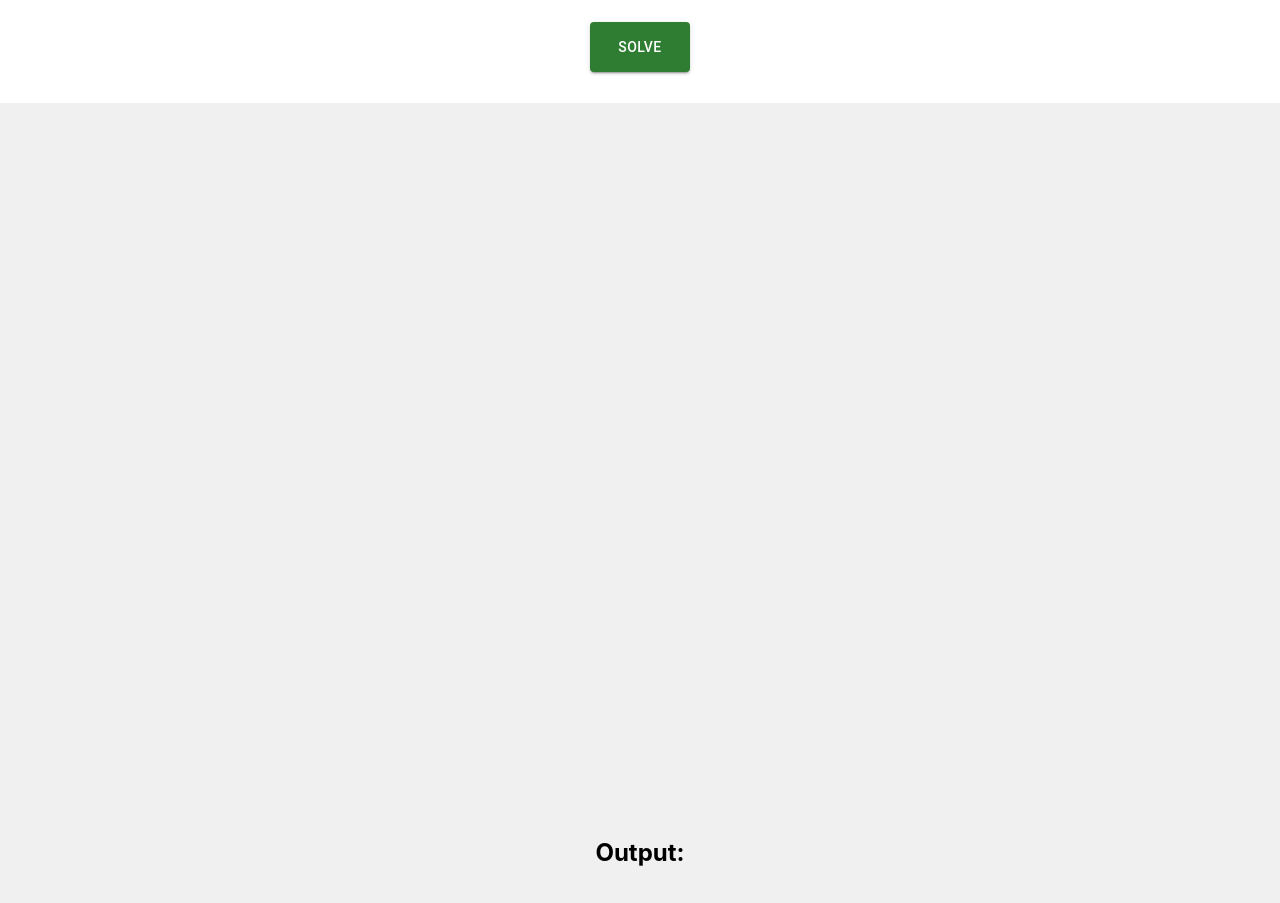
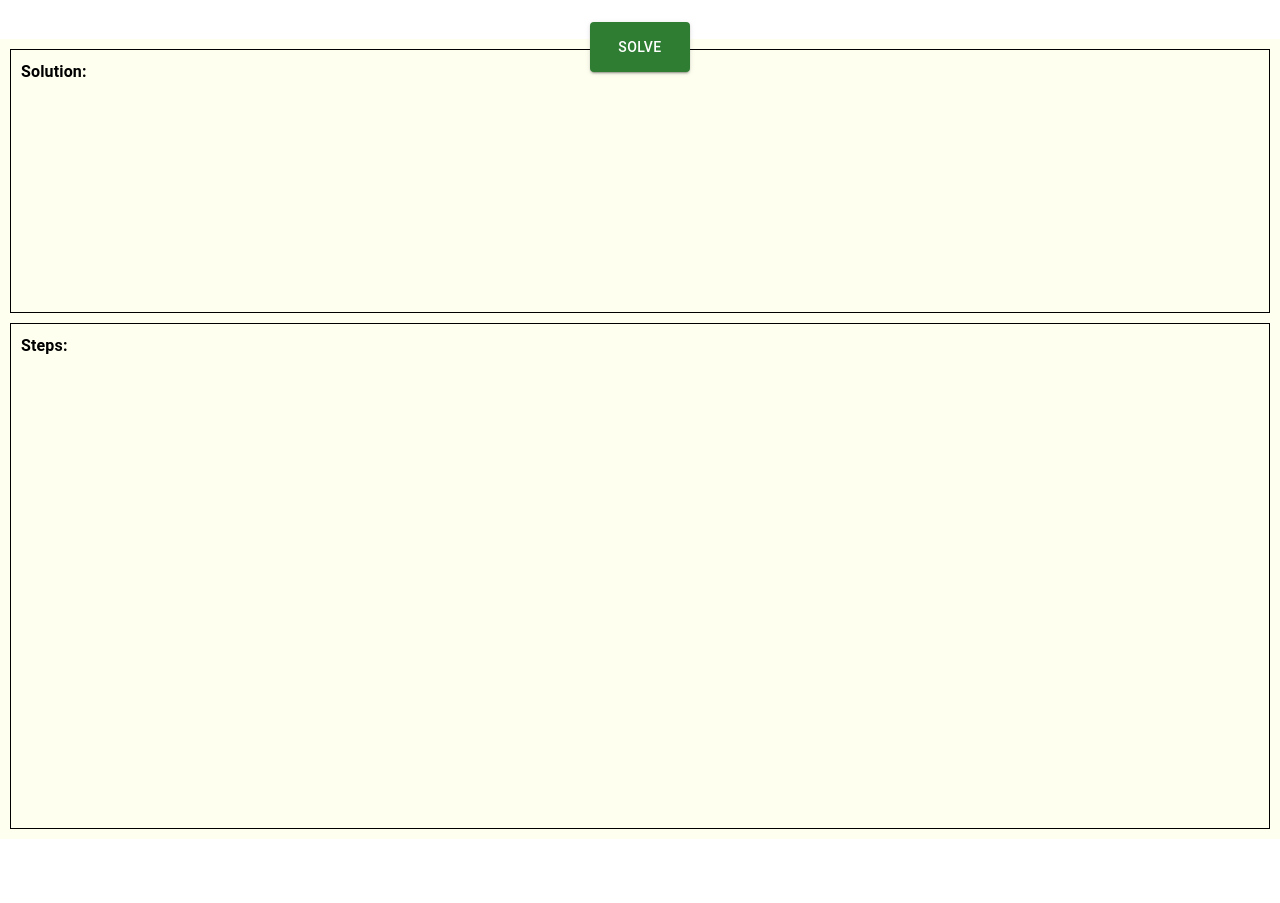
Before and after one commit to thedarianwong/SolveLab, a React (Create React App) app in the folder FrontEnd/solve-lab-frontend/: page / in a window 1280 px wide. Shown: the part 761-1664 px from the top of the page. After the commit the page ends 1600 px from the top, so only its background shows below. Built offline with nearby package versions, Linux system fonts and the light colour scheme.

Commit message:
Created Output Box

```diff
--- a/FrontEnd/solve-lab-frontend/src/Components/Output.js
+++ b/FrontEnd/solve-lab-frontend/src/Components/Output.js
@@ -1,12 +1,22 @@
 import React from "react";
-import { Box } from "@mui/material";
-import "./Styling/Output.css"; // Create a CSS file for custom styles
+import { Box, Typography } from "@mui/material";
+import "./Styling/Output.css";
 
-const Output = ({ result }) => {
+const Output = ({ solution, steps }) => {
   return (
-    <Box className="output-container">
-      <h2>Output:</h2>
-      <div className="result">{result}</div>
+    <Box component="div" className="output-container">
+      <Box component="div" className="output-box solution-box">
+        <Typography variant="body1" gutterBottom>
+          <strong>Solution:</strong>
+        </Typography>
+        <Typography variant="body1">{solution}</Typography>
+      </Box>
+      <Box component="div" className="output-box steps-box">
+        <Typography variant="body1" gutterBottom>
+          <strong>Steps:</strong>
+        </Typography>
+        <Typography variant="body1">{steps}</Typography>
+      </Box>
     </Box>
   );
 };
--- a/FrontEnd/solve-lab-frontend/src/Components/Styling/Output.css
+++ b/FrontEnd/solve-lab-frontend/src/Components/Styling/Output.css
@@ -1,13 +1,25 @@
 .output-container {
-  height: 100vh;
   display: flex;
   flex-direction: column;
-  justify-content: flex-end;
-  align-items: center;
-  background-color: #f0f0f0; /* Set desired background color */
-  margin-top: 4rem;
+  gap: 10px;
+  height: 100vh;
+  padding: 10px;
+  box-sizing: border-box;
+  background-color: ivory;
 }
 
-.result {
-  margin-top: 1rem; /* Add margin as needed */
+.output-box {
+  flex: 1;
+  overflow: auto;
+  border: 1px solid;
+  padding: 10px;
+  box-sizing: border-box;
 }
+
+.solution-box {
+  flex: 1;
+}
+
+.steps-box {
+  flex: 2;
+}
```
